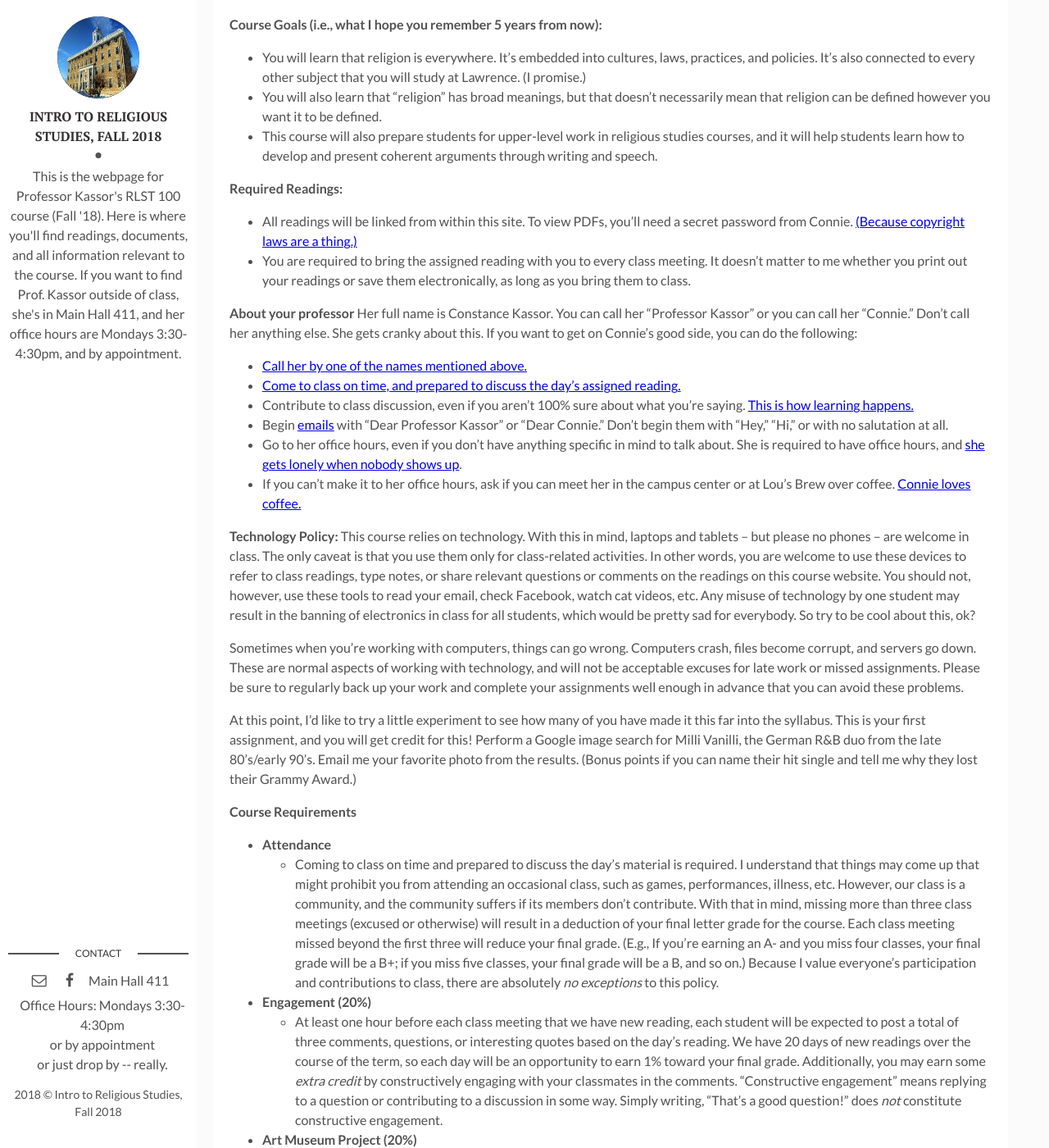
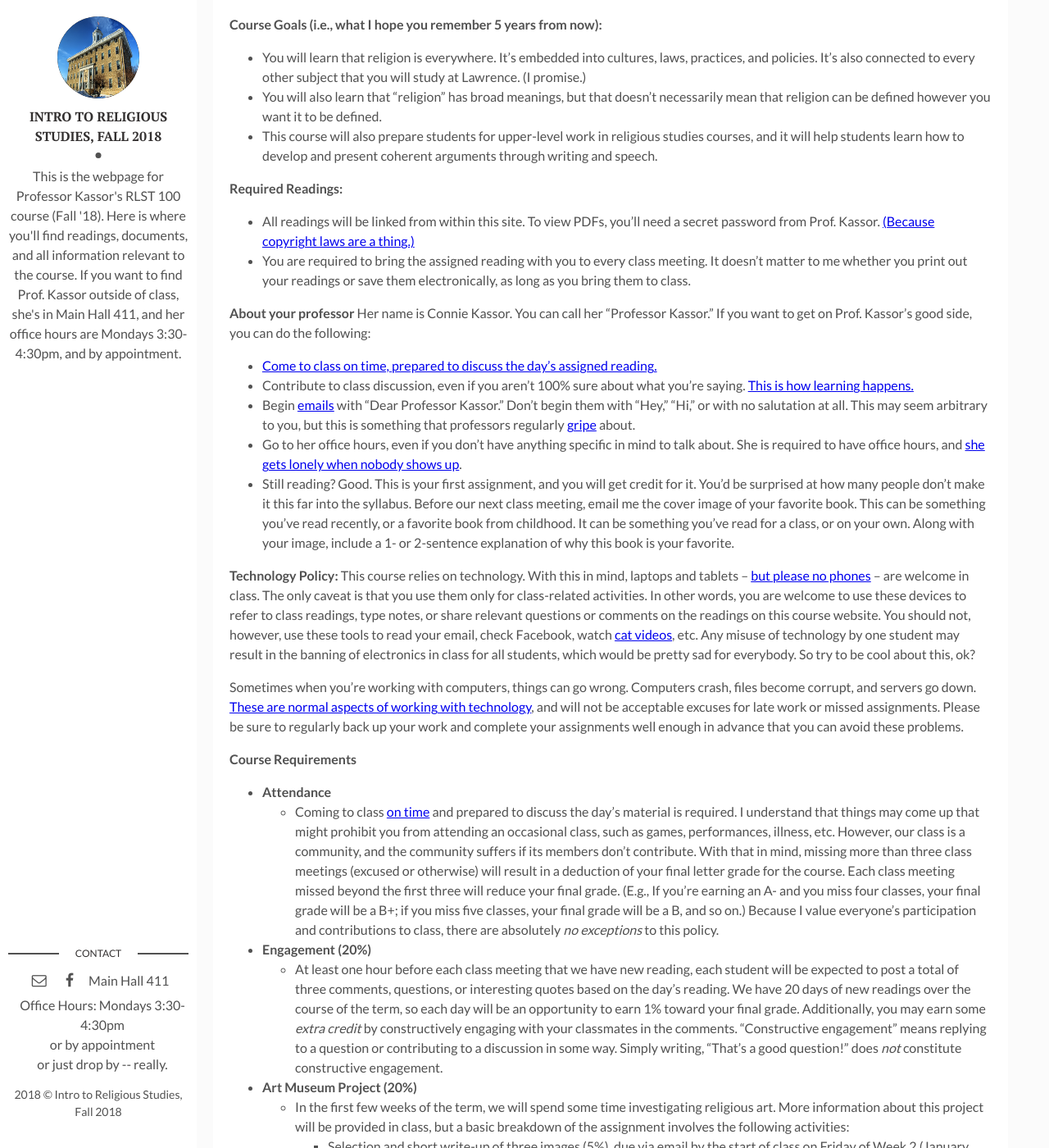
Before and after one commit to ckassor/ckassor.github.io, a Jekyll site: the page built from _posts/2016-01-01-syllabus.markdown, in a window 1280 px wide and 1400 px high, scrolled down 412 px. Shown: the whole window at 82% size. Built offline with Jekyll 4.4.1, drawn with Linux system fonts in a browser that asks for light colours; some of the changed text lies outside the part shown.

Commit message:
updated syllabus
syllabus

```diff
--- a/_posts/2016-01-01-syllabus.markdown
+++ b/_posts/2016-01-01-syllabus.markdown
@@ -23,37 +23,33 @@ This course is _not_ a survey of world religions, although you will gain some in
 
 
 **Required Readings:**
-- All readings will be linked from within this site. To view PDFs, you'll need a secret password from Connie. [(Because copyright laws are a thing.)](https://media.giphy.com/media/3o6ZtbIbpwFPgbyCeA/giphy.gif)
+- All readings will be linked from within this site. To view PDFs, you'll need a secret password from Prof. Kassor. [(Because copyright laws are a thing.)](https://media.giphy.com/media/3o6ZtbIbpwFPgbyCeA/giphy.gif)
 - You are required to bring the assigned reading with you to every class meeting. It doesn’t matter to me whether you print out your readings or save them electronically, as long as you bring them to class.
 
 **About your professor**
-Her full name is Constance Kassor. You can call her "Professor Kassor" or you can call her "Connie." Don't call her anything else. She gets cranky about this.
-If you want to get on Connie's good side, you can do the following:
-- [Call her by one of the names mentioned above.](https://gph.is/1eNXnLk)
-- [Come to class on time, and prepared to discuss the day's assigned reading.](http://gph.is/2comGoE)
+Her name is Connie Kassor. You can call her "Professor Kassor."
+If you want to get on Prof. Kassor's good side, you can do the following:
+- [Come to class on time, prepared to discuss the day's assigned reading.](http://gph.is/2comGoE)
 - Contribute to class discussion, even if you aren't 100% sure about what you're saying. [This is how learning happens.](https://gph.is/1TMAcFq)
-- Begin [emails](https://gph.is/YBpwJd) with "Dear Professor Kassor" or "Dear Connie." Don't begin them with  "Hey," "Hi," or with no salutation at all.
+- Begin [emails](https://gph.is/YBpwJd) with "Dear Professor Kassor." Don't begin them with  "Hey," "Hi," or with no salutation at all. This may seem arbitrary to you, but this is something that professors regularly [gripe](http://gophergripes.com/) about.
 - Go to her office hours, even if you don't have anything specific in mind to talk about. She is required to have office hours, and [she gets lonely when nobody shows up](https://gph.is/Vwwqks).
-- If you can't make it to her office hours, ask if you can meet her in the campus center or at Lou's Brew over coffee. [Connie loves coffee.](https://gph.is/2lIAO0b)
+- Still reading? Good. This is your first assignment, and you will get credit for it. You'd be surprised at how many people don't make it this far into the syllabus. Before our next class meeting, email me the cover image of your favorite book. This can be something you've read recently, or a favorite book from childhood. It can be something you've read for a class, or on your own. Along with your image, include a 1- or 2-sentence explanation of why this book is your favorite.
 
 **Technology Policy:**
-This course relies on technology. With this in mind, laptops and tablets – but please no phones – are welcome in class. The only caveat is that you use them only for class-related activities. In other words, you are welcome to use these devices to refer to class readings, type notes, or share relevant questions or comments on the readings on this course website. You should not, however, use these tools to read your email, check Facebook, watch cat videos, etc. Any misuse of technology by one student may result in the banning of electronics in class for all students, which would be pretty sad for everybody. So try to be cool about this, ok?
+This course relies on technology. With this in mind, laptops and tablets – [but please no phones](https://media1.giphy.com/media/oAbJRrZeArRYY/giphy.gif) – are welcome in class. The only caveat is that you use them only for class-related activities. In other words, you are welcome to use these devices to refer to class readings, type notes, or share relevant questions or comments on the readings on this course website. You should not, however, use these tools to read your email, check Facebook, watch [cat videos](https://www.youtube.com/watch?v=J---aiyznGQ), etc. Any misuse of technology by one student may result in the banning of electronics in class for all students, which would be pretty sad for everybody. So try to be cool about this, ok?
 
-Sometimes when you’re working with computers, things can go wrong. Computers crash, files become corrupt, and servers go down. These are normal aspects of working with technology, and will not be acceptable excuses for late work or missed assignments. Please be sure to regularly back up your work and complete your assignments well enough in advance that you can avoid these problems.
-
-At this point, I’d like to try a little experiment to see how many of you have made it this far into the syllabus. This is your first assignment, and you will get credit for this! Perform a Google image search for Milli Vanilli, the German R&B duo from the late 80's/early 90's. Email me your favorite photo from the results. (Bonus points if you can name their hit single and tell me why they lost their Grammy Award.)
-
+Sometimes when you’re working with computers, things can go wrong. Computers crash, files become corrupt, and servers go down. [These are normal aspects of working with technology](https://media1.giphy.com/media/g79am6uuZJKSc/giphy.gif), and will not be acceptable excuses for late work or missed assignments. Please be sure to regularly back up your work and complete your assignments well enough in advance that you can avoid these problems.
 
 **Course Requirements**
 - **Attendance**
-	- Coming to class on time and prepared to discuss the day's material is required. I understand that things may come up that might prohibit you from attending an occasional class, such as games, performances, illness, etc. However, our class is a community, and the community suffers if its members don't contribute. With that in mind, missing more than three class meetings (excused or otherwise) will result in a deduction of your final letter grade for the course. Each class meeting missed beyond the first three will reduce your final grade. (E.g., If you're earning an A- and you miss four classes, your final grade will be a B+; if you miss five classes, your final grade will be a B, and so on.) Because I value everyone's participation and contributions to class, there are absolutely *no exceptions* to this policy.
+	- Coming to class [on time](https://media1.giphy.com/media/6EUxr85g9rv6o/giphy.webp) and prepared to discuss the day's material is required. I understand that things may come up that might prohibit you from attending an occasional class, such as games, performances, illness, etc. However, our class is a community, and the community suffers if its members don't contribute. With that in mind, missing more than three class meetings (excused or otherwise) will result in a deduction of your final letter grade for the course. Each class meeting missed beyond the first three will reduce your final grade. (E.g., If you're earning an A- and you miss four classes, your final grade will be a B+; if you miss five classes, your final grade will be a B, and so on.) Because I value everyone's participation and contributions to class, there are absolutely *no exceptions* to this policy.
 
 - **Engagement (20%)**
 	- At least one hour before each class meeting that we have new reading, each student will be expected to post a total of three comments, questions, or interesting quotes based on the day's reading. We have 20 days of new readings over the course of the term, so each day will be an opportunity to earn 1% toward your final grade. Additionally, you may earn some _extra credit_ by constructively engaging with your classmates in the comments. "Constructive engagement" means replying to a question or contributing to a discussion in some way. Simply writing, "That's a good question!" does _not_ constitute constructive engagement.
 
 - **Art Museum Project (20%)**
 	- In the first few weeks of the term, we will spend some time investigating religious art. More information about this project will be provided in class, but a basic breakdown of the assignment involves the following activities:
-		- Selection and short write-up of three images (5%), due via email by the start of class on Friday of Week 2 (January 12). Students will write 1-2 paragraphs on each image that they have selected, and email them to Connie.
+		- Selection and short write-up of three images (5%), due via email by the start of class on Friday of Week 2 (January 12). Students will write 1-2 paragraphs on each image that they have selected, and email them to Prof. Kassor.
 		- 5-minute presentation on one image with a partner (15%), due Friday of Week 4 (January 26). Students will be assigned an image and a partner, and will expand their original paragraphs into a longer presentation.
 
 - **In-class Midterm Exam (20%)**
@@ -69,6 +65,11 @@ At this point, I’d like to try a little experiment to see how many of you have
 **Policy on late assignments:**
 No late assignments will be accepted in this course. This course relies on all participants completing assignments on time. Your comments on the readings will help to facilitate discussion in class, and will not be of any use if they are submitted after the deadline. Similarly, because class time is dedicated to presentations and the midterm exam, no extensions are possible. And because final exam schedules are set by the University, these must be completed by the deadline as well. If you have extenuating circumstances or a documented accommodation through Disability Services, please discuss this with me, and we can work together to create a reasonable plan for you.
 
+**A note on staying healthy:**
+Your physical and mental health are important. Contrary to how it can feel sometimes, your well being is far more important than a high GPA. Please do what you can to stay healthy this term! This involves [eating real food](https://media1.giphy.com/media/GnCc88zZhSVUc/giphy.gif) and [getting enough sleep](https://media0.giphy.com/media/Zdfwny4fjIu2s/giphy.gif), so that you have the energy to meet academic and extracurricular expectations.
+
+If you have established [eligibility for academic accommodations](https://www.lawrence.edu/academics/academic-success/accessibility-services/requesting-accommodations), or if there are any circumstances that may affect your performance in this class, please contact me as soon as possible so that we can work together to make any necessary modifications to assignments, deadlines, or requirements.
+
 **Communication**
-- Online: On days when class is in session, I will reply to emails within 24 hours. On weekends and days when class is not in session (e.g. Midterm Reading Period), I will respond to emails within 48 hours.
-- IRL: You can also find me in my office (Main Hall 411) during office hours, and at other points throughout the day.  Feel free to drop by any time, for any reason, even if you don't have a specific question or concern. If I'm in my office, my door is open. If I'm busy and can't be interrupted, I just stay at home and don't work in my office! Lawrence is a unique place where professors genuinely want to get to know students outside of class, so take advantage of this! [See this perspective on office hours from a University of Toronto student](http://www.newcollege.utoronto.ca/student-blog/why-you-should-actually-go-to-your-professors-office-hours/), or [check out this article for some suggestions about the sorts of things to discuss in a professor's office](https://www.hercampus.com/life/academics/5-questions-ask-your-professor-office-hours).
+- Online: On days when class is in session, Prof. Kassor will reply to emails within 24 hours. On weekends and days when class is not in session (e.g. Midterm Reading Period), she will respond to emails within 48 hours.
+- IRL: You can also find her in her office (Main Hall 411) during office hours, and at various other points throughout the day.  Feel free to drop by any time, for any reason, even if you don't have a specific question or concern. (If I'm in my office, my door is open. If I'm busy and can't be interrupted, I just stay at home and don't work in my office!) Lawrence is a unique place where professors genuinely want to get to know students outside of class, so take advantage of this! [See this perspective on office hours from a University of Toronto student](http://www.newcollege.utoronto.ca/student-blog/why-you-should-actually-go-to-your-professors-office-hours/), or [check out this article for some suggestions about the sorts of things to discuss in a professor's office](https://www.hercampus.com/life/academics/5-questions-ask-your-professor-office-hours).
```
Also changed, not shown: 1 other file.
